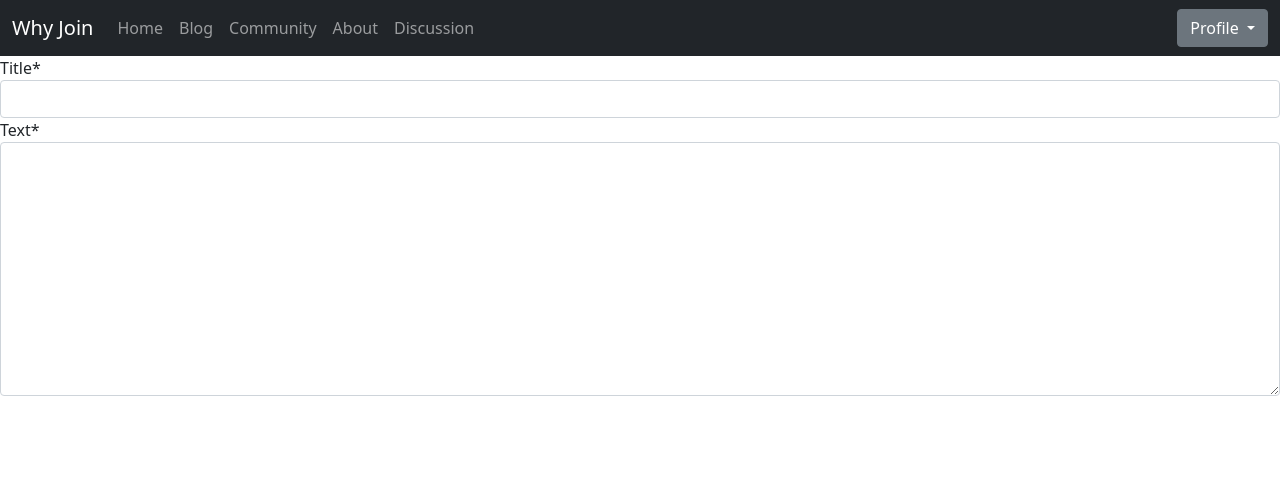
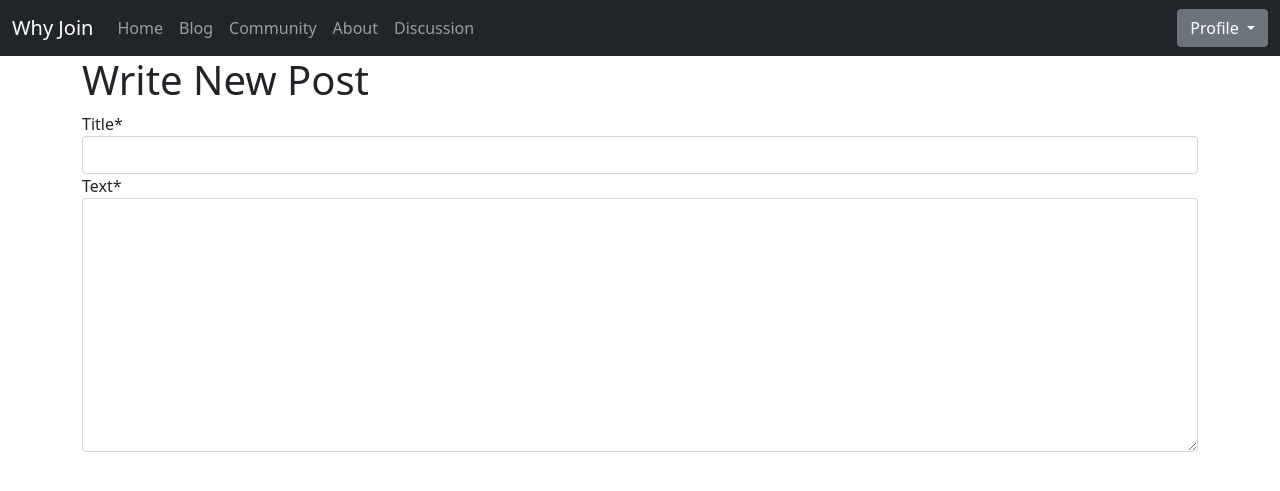
Before and after one commit to kghudgens/WhyJoin, a Django app: page /blog/write in a window 1280 px wide. Shown: the top 491 px of the page. Run offline with Django 3.2, Linux system fonts and the light colour scheme; the visitor is signed in with stand-in values (Sample User, id 1); some libraries are stand-ins or nearby versions.

Commit message:
Added POST method to form

```diff
--- a/whyjoin/hub/templates/hub/post_form.html
+++ b/whyjoin/hub/templates/hub/post_form.html
@@ -2,8 +2,12 @@
 {% load crispy_forms_tags %}
 {% block content %}
 
-<form action="">
-    {% csrf_token%}
-    {{form|crispy}}
-</form>
+<div class="container">
+    <h1>Write New Post </h1>
+    <form method="POST">
+        {% csrf_token%}
+        {{form|crispy}}
+    </form>
+</div>
+
 {%endblock%}
```
